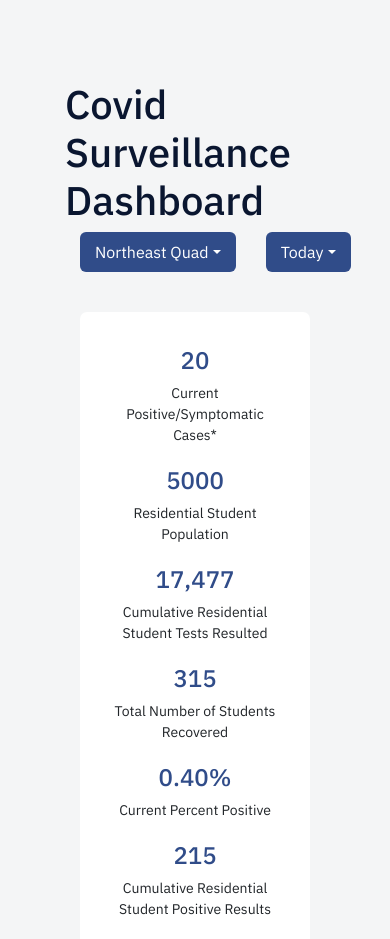
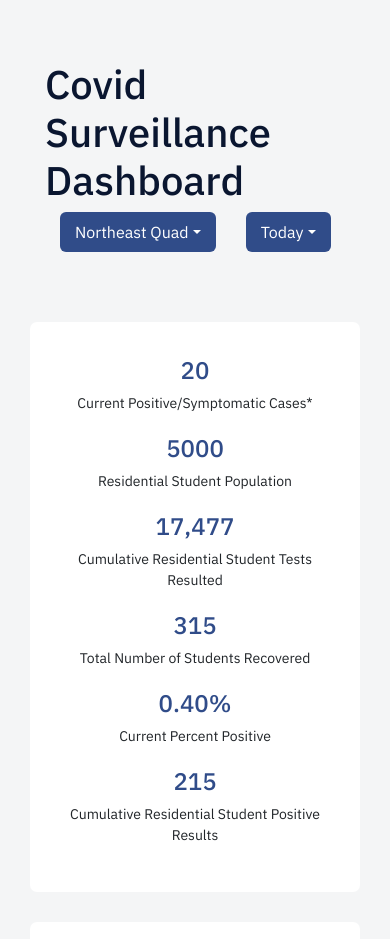
Before and after one commit to emilyha22/covid-dashboard, a plain HTML site: page covid-dashboard.html in a window 390 px wide. Shown: the top 939 px of the page. Drawn offline with nearby package versions, Linux system fonts and the light colour scheme.

Commit message:
mobile size

```diff
--- a/covid-dashboard.css
+++ b/covid-dashboard.css
@@ -187,3 +187,13 @@ img{
         padding-bottom: 41px;
     }
 }
+
+@media (max-width:768px){
+    .dashboard-container{
+        padding: 30px
+    }
+
+    .header{
+        padding: 30px;
+    }
+}
```
